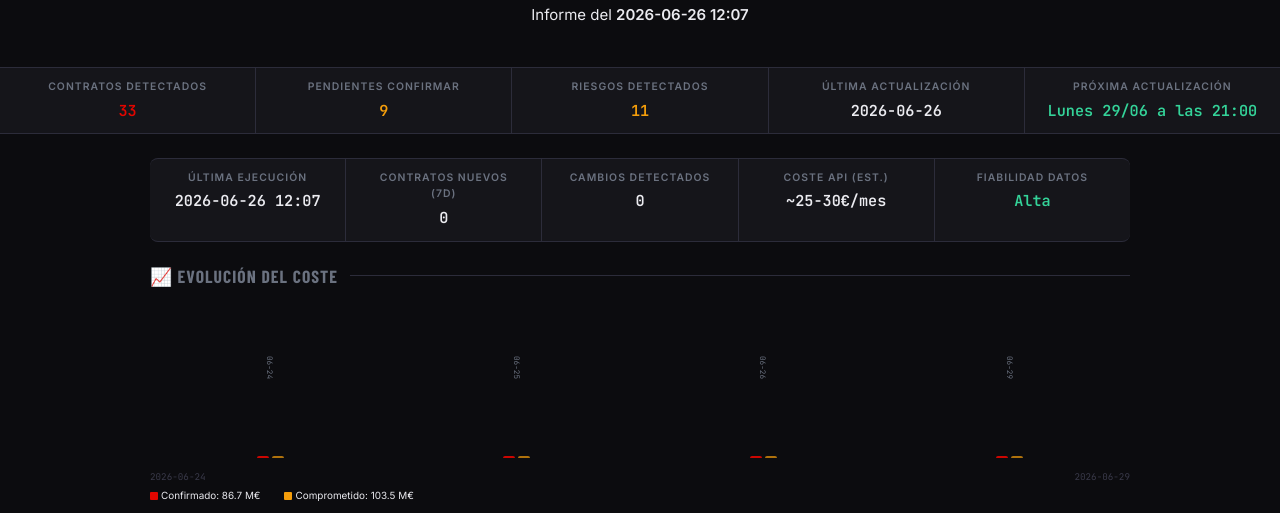
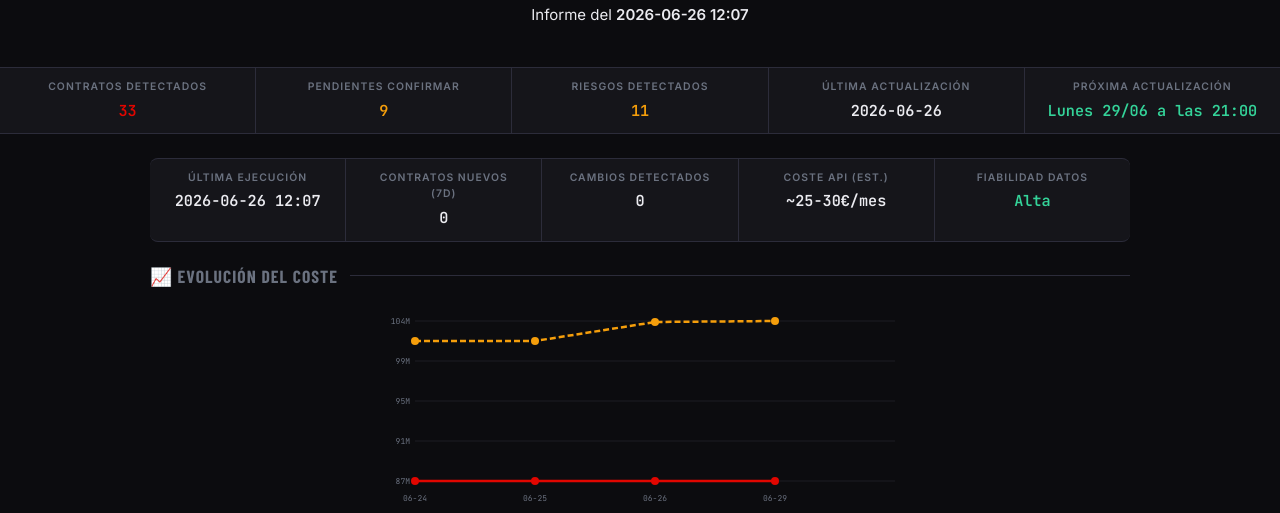
Before and after one commit to madpole360/operacion-pit-lane, a plain HTML site: page docs/index.html in a window 1280 px wide. Shown: the part 435-948 px from the top of the page. Drawn offline with nearby package versions, Linux system fonts and the light colour scheme; a web font is replaced by a local one.

Commit message:
📈 Grafico de lineas SVG: confirmado + comprometido

```diff
--- a/docs/index.html
+++ b/docs/index.html
@@ -532,76 +532,79 @@
     <section class="section" style="padding-top:1.25rem;padding-bottom:1.25rem;">
       <h2 class="section-title">📈 Evolución del coste</h2>
 
-      <div style="display:flex;align-items:flex-end;gap:6px;height:160px;padding:0 0 .5rem 0;">
 
 
 
 
 
-        <div style="flex:1;display:flex;flex-direction:row;align-items:flex-end;justify-content:center;gap:3px;min-width:35px;"
-             title="2026-06-24&#10;Confirmado 86.8 M€&#10;Comprometido 101.5 M€">
-          <div style="width:12px;height:83%;background:var(--red);border-radius:2px 2px 0 0;min-height:2px;opacity:.9;"
-               onmouseover="this.style.opacity='1'" onmouseout="this.style.opacity='.9'"></div>
-          <div style="width:12px;height:98%;background:var(--amber);border-radius:2px 2px 0 0;min-height:2px;opacity:.7;"
-               onmouseover="this.style.opacity='1'" onmouseout="this.style.opacity='.7'"></div>
-          <span style="font-family:'JetBrains Mono',monospace;font-size:.48rem;color:var(--muted);writing-mode:vertical-rl;text-orientation:mixed;position:absolute;bottom:-14px;">
-            06-24
-          </span>
-        </div>
+      <svg width="100%" height="200" viewBox="0 0 550 200" style="font-family:'JetBrains Mono',monospace;font-size:9px;">
+        <!-- Grid -->
+
+
+
+        <line x1="50" y1="15" x2="530" y2="15" stroke="var(--edge)" stroke-width="0.5"/>
+        <text x="45" y="18" fill="var(--muted)" text-anchor="end" font-size="8">104M</text>
+
+
+
+        <line x1="50" y1="55" x2="530" y2="55" stroke="var(--edge)" stroke-width="0.5"/>
+        <text x="45" y="58" fill="var(--muted)" text-anchor="end" font-size="8">99M</text>
+
+
+
+        <line x1="50" y1="95" x2="530" y2="95" stroke="var(--edge)" stroke-width="0.5"/>
+        <text x="45" y="98" fill="var(--muted)" text-anchor="end" font-size="8">95M</text>
+
+
+
+        <line x1="50" y1="135" x2="530" y2="135" stroke="var(--edge)" stroke-width="0.5"/>
+        <text x="45" y="138" fill="var(--muted)" text-anchor="end" font-size="8">91M</text>
+
+
+
+        <line x1="50" y1="175" x2="530" y2="175" stroke="var(--edge)" stroke-width="0.5"/>
+        <text x="45" y="178" fill="var(--muted)" text-anchor="end" font-size="8">87M</text>
+
+        <!-- Confirmed line -->
+        <polyline fill="none" stroke="var(--red)" stroke-width="2.5" stroke-linejoin="round"
+          points="50,175 170,175 290,175 410,175 "/>
+        <!-- Committed line -->
+        <polyline fill="none" stroke="var(--amber)" stroke-width="2.5" stroke-linejoin="round" stroke-dasharray="6,3"
+          points="50,35 170,35 290,16 410,15 "/>
+        <!-- Dots + labels -->
 
 
 
 
-
-        <div style="flex:1;display:flex;flex-direction:row;align-items:flex-end;justify-content:center;gap:3px;min-width:35px;"
-             title="2026-06-25&#10;Confirmado 86.8 M€&#10;Comprometido 101.5 M€">
-          <div style="width:12px;height:83%;background:var(--red);border-radius:2px 2px 0 0;min-height:2px;opacity:.9;"
-               onmouseover="this.style.opacity='1'" onmouseout="this.style.opacity='.9'"></div>
-          <div style="width:12px;height:98%;background:var(--amber);border-radius:2px 2px 0 0;min-height:2px;opacity:.7;"
-               onmouseover="this.style.opacity='1'" onmouseout="this.style.opacity='.7'"></div>
-          <span style="font-family:'JetBrains Mono',monospace;font-size:.48rem;color:var(--muted);writing-mode:vertical-rl;text-orientation:mixed;position:absolute;bottom:-14px;">
-            06-25
-          </span>
-        </div>
+        <circle cx="50" cy="175" r="4" fill="var(--red)"/>
+        <circle cx="50" cy="35" r="4" fill="var(--amber)"/>
+        <text x="50" y="195" fill="var(--muted)" text-anchor="middle" font-size="8">06-24</text>
 
 
 
 
-
-        <div style="flex:1;display:flex;flex-direction:row;align-items:flex-end;justify-content:center;gap:3px;min-width:35px;"
-             title="2026-06-26&#10;Confirmado 86.7 M€&#10;Comprometido 103.5 M€">
-          <div style="width:12px;height:83%;background:var(--red);border-radius:2px 2px 0 0;min-height:2px;opacity:.9;"
-               onmouseover="this.style.opacity='1'" onmouseout="this.style.opacity='.9'"></div>
-          <div style="width:12px;height:99%;background:var(--amber);border-radius:2px 2px 0 0;min-height:2px;opacity:.7;"
-               onmouseover="this.style.opacity='1'" onmouseout="this.style.opacity='.7'"></div>
-          <span style="font-family:'JetBrains Mono',monospace;font-size:.48rem;color:var(--muted);writing-mode:vertical-rl;text-orientation:mixed;position:absolute;bottom:-14px;">
-            06-26
-          </span>
-        </div>
+        <circle cx="170" cy="175" r="4" fill="var(--red)"/>
+        <circle cx="170" cy="35" r="4" fill="var(--amber)"/>
+        <text x="170" y="195" fill="var(--muted)" text-anchor="middle" font-size="8">06-25</text>
 
 
 
 
+        <circle cx="290" cy="175" r="4" fill="var(--red)"/>
+        <circle cx="290" cy="16" r="4" fill="var(--amber)"/>
+        <text x="290" y="195" fill="var(--muted)" text-anchor="middle" font-size="8">06-26</text>
 
-        <div style="flex:1;display:flex;flex-direction:row;align-items:flex-end;justify-content:center;gap:3px;min-width:35px;"
-             title="2026-06-29&#10;Confirmado 86.7 M€&#10;Comprometido 103.5 M€">
-          <div style="width:12px;height:83%;background:var(--red);border-radius:2px 2px 0 0;min-height:2px;opacity:.9;"
-               onmouseover="this.style.opacity='1'" onmouseout="this.style.opacity='.9'"></div>
-          <div style="width:12px;height:100%;background:var(--amber);border-radius:2px 2px 0 0;min-height:2px;opacity:.7;"
-               onmouseover="this.style.opacity='1'" onmouseout="this.style.opacity='.7'"></div>
-          <span style="font-family:'JetBrains Mono',monospace;font-size:.48rem;color:var(--muted);writing-mode:vertical-rl;text-orientation:mixed;position:absolute;bottom:-14px;">
-            06-29
-          </span>
-        </div>
 
-      </div>
-      <div style="display:flex;justify-content:space-between;font-size:.58rem;color:var(--dim);font-family:'JetBrains Mono',monospace;margin-top:.25rem;">
-        <span>2026-06-24</span>
-        <span>2026-06-29</span>
-      </div>
+
+
+        <circle cx="410" cy="175" r="4" fill="var(--red)"/>
+        <circle cx="410" cy="15" r="4" fill="var(--amber)"/>
+        <text x="410" y="195" fill="var(--muted)" text-anchor="middle" font-size="8">06-29</text>
+
+      </svg>
       <div style="display:flex;gap:1.5rem;font-size:.62rem;margin-top:.2rem;">
-        <span><span style="display:inline-block;width:8px;height:8px;background:var(--red);border-radius:1px;vertical-align:middle;margin-right:3px;"></span>Confirmado: 86.7 M€</span>
-        <span><span style="display:inline-block;width:8px;height:8px;background:var(--amber);border-radius:1px;vertical-align:middle;margin-right:3px;"></span>Comprometido: 103.5 M€</span>
+        <span><span style="display:inline-block;width:10px;height:3px;background:var(--red);vertical-align:middle;margin-right:4px;"></span>Confirmado: 86.7 M€</span>
+        <span><span style="display:inline-block;width:10px;height:3px;background:var(--amber);vertical-align:middle;margin-right:4px;border-top:2px dashed var(--amber);"></span>Comprometido: 103.5 M€</span>
       </div>
     </section>
   </div>
```
Also changed, not shown: 1 other file.
